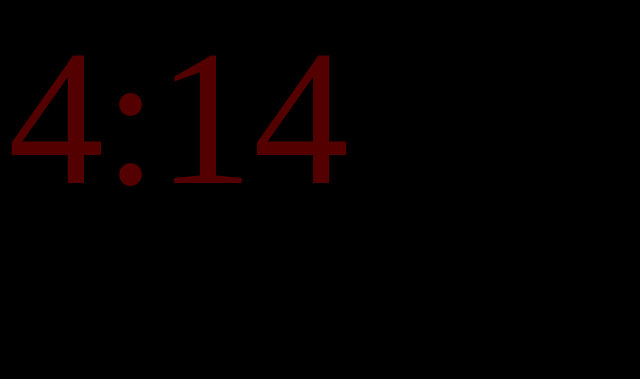
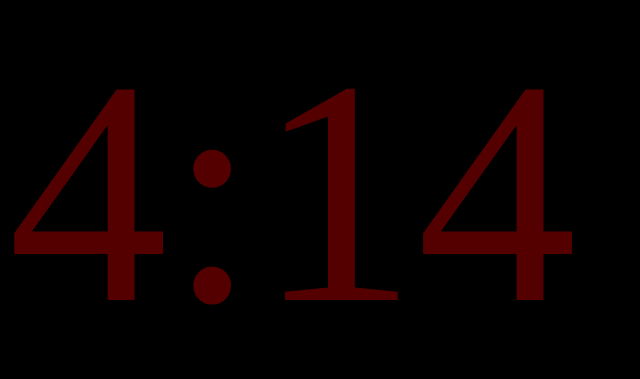
Before and after one commit to rcyeh/clock, a plain HTML site: page docs/index.html in a window 1280 px wide. Shown: the whole page, without its empty margins (0-640 px from the left). Drawn offline with Linux system fonts and the light colour scheme.

Commit message:
Add theme color, adjust font size.

```diff
--- a/docs/index.html
+++ b/docs/index.html
@@ -3,6 +3,7 @@
 <head>
 <title>Digital Clock</title>
 <link href="style.css" rel="stylesheet" />
+<meta name="theme-color" content="#000">
 </head>
 <body onload="startTime()">
   <div id="clock"></div>
--- a/docs/style.css
+++ b/docs/style.css
@@ -1,6 +1,6 @@
 html {
-    background-color: #000000;
-    font-size: 192px;
+    background-color: #000;
+    font-size: 2000%;
   }
 body {
     color: #500;
```
